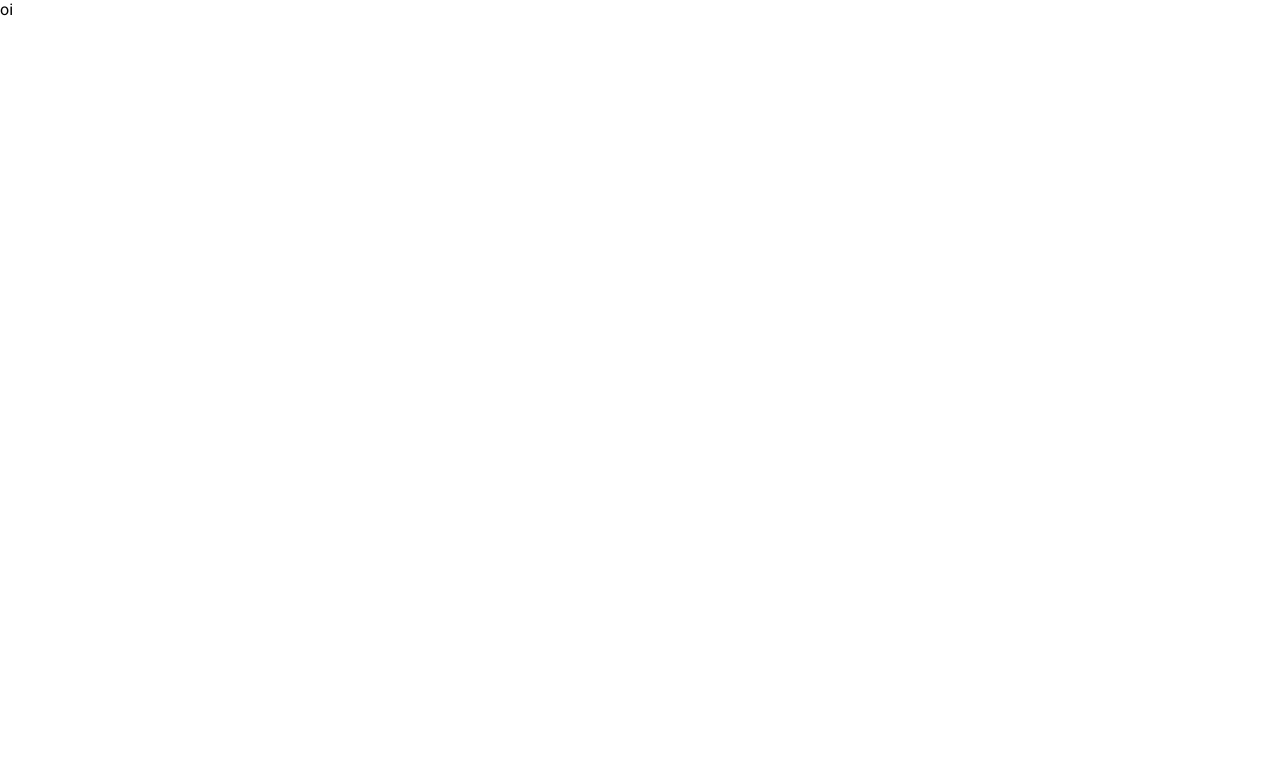
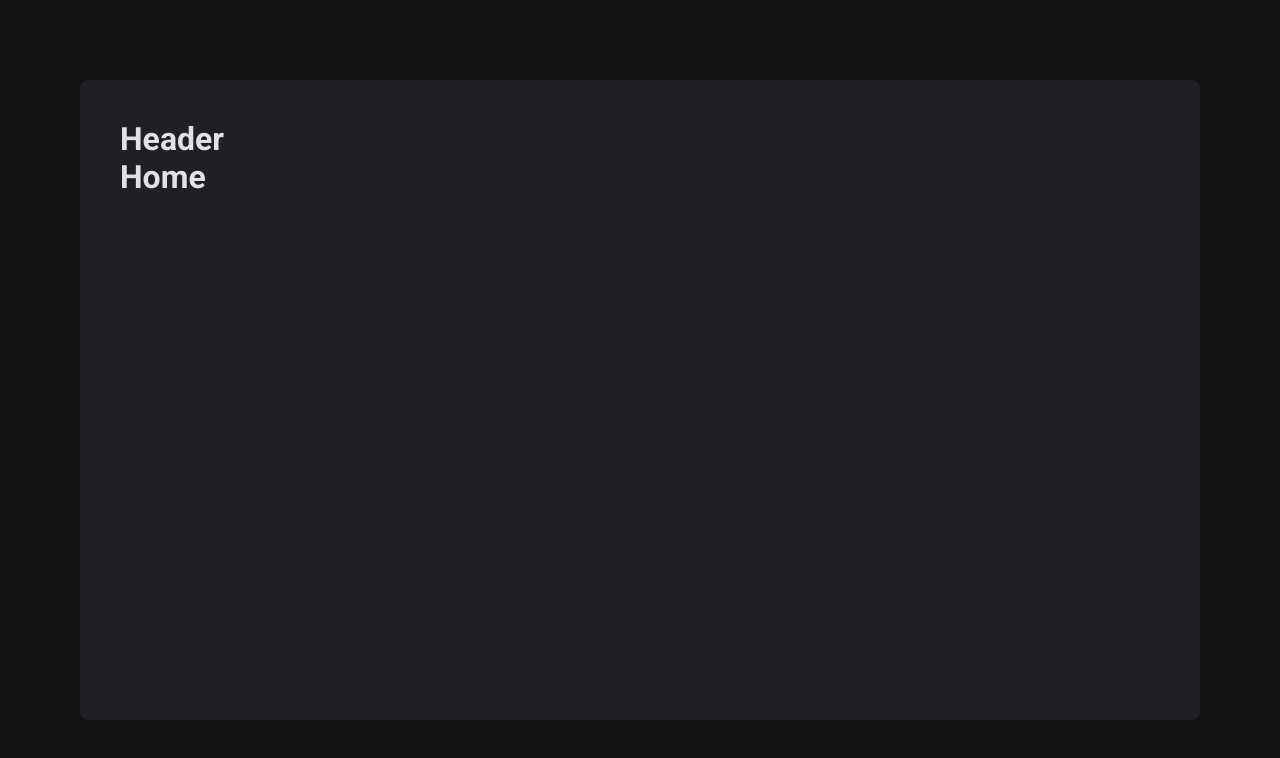
Before and after one commit to GuiPariz/igniteTimer, a React (Vite) app: page / in a window 1280 px wide. Shown: the top 758 px of the page. Built offline with nearby package versions, Linux system fonts and the light colour scheme.

Commit message:
feat: create a LayoutContainer

```diff
--- a/package.json
+++ b/package.json
@@ -11,6 +11,7 @@
   "dependencies": {
     "react": "^18.2.0",
     "react-dom": "^18.2.0",
+    "react-router-dom": "^6.8.1",
     "styled-components": "^5.3.6"
   },
   "devDependencies": {
--- a/src/App.tsx
+++ b/src/App.tsx
@@ -1,19 +1,21 @@
-import { useState } from 'react'
-import {ThemeProvider} from 'styled-components'
-import { GlobalStyle } from './styles/global'
-import { defaultTheme } from './styles/themes/Default'
+import { useState } from "react";
+import { ThemeProvider } from "styled-components";
+import { GlobalStyle } from "./styles/global";
+import { defaultTheme } from "./styles/themes/Default";
+import { BrowserRouter } from "react-router-dom";
+import Router from "./Router";
 
 function App() {
-  const [count, setCount] = useState(0)
+  const [count, setCount] = useState(0);
 
   return (
-    <ThemeProvider theme={defaultTheme}>
-    <div className="App">
-      oi
-    </div>
-    <GlobalStyle/>
-    </ThemeProvider>
-  )
+    <BrowserRouter>
+      <ThemeProvider theme={defaultTheme}>
+        <Router/>
+        <GlobalStyle />
+      </ThemeProvider>
+    </BrowserRouter>
+  );
 }
 
-export default App
+export default App;
--- /dev/null
+++ b/src/Router/index.tsx
@@ -0,0 +1,15 @@
+import { Route, Routes } from "react-router-dom";
+import History from "../pages/history";
+import Home from "../pages/home";
+import DefaultLayout from "../pages/layouts/DefaultLayout";
+
+export default function Router(){
+  return(
+    <Routes>
+      <Route path="/" element={<DefaultLayout/>}>
+        <Route path="/" element={<Home/>}/>
+        <Route path="/history" element={<History/>}/>
+      </Route>
+    </Routes>
+  )
+}
--- /dev/null
+++ b/src/components/Header/index.tsx
@@ -0,0 +1,5 @@
+export default function Header(){
+  return(
+    <h1>Header</h1>
+  )
+}
--- /dev/null
+++ b/src/pages/history/index.tsx
@@ -0,0 +1,5 @@
+export default function History(){
+  return(
+    <h1>History</h1>
+  )
+}
--- /dev/null
+++ b/src/pages/home/index.tsx
@@ -0,0 +1,5 @@
+export default function Home(){
+  return(
+    <h1>Home</h1>
+  )
+}
--- /dev/null
+++ b/src/pages/layouts/DefaultLayout/index.tsx
@@ -0,0 +1,12 @@
+import Header from "../../../components/Header";
+import {Outlet} from "react-router-dom"
+import { LayoutContainer } from "./styles";
+
+export default function DefaultLayout(){
+  return(
+    <LayoutContainer>
+      <Header/>
+      <Outlet/>
+    </LayoutContainer>
+  )
+}
--- /dev/null
+++ b/src/pages/layouts/DefaultLayout/styles.ts
@@ -0,0 +1,10 @@
+import styled from 'styled-components'
+
+export const LayoutContainer = styled.div`
+  width: 70rem;
+  height: calc(100vh - 10rem);
+  margin: 5rem auto;
+  border-radius: 8px;
+  padding: 2.5rem;
+  background-color: ${props => props.theme.gray[2]};
+`
--- a/src/styles/global.ts
+++ b/src/styles/global.ts
@@ -7,6 +7,11 @@
     box-sizing: border-box;
   }
 
+  body{
+    background-color: ${props => props.theme.gray[1]};
+    color: ${props => props.theme.gray[7]};
+  }
+
   body, input, textarea,button{
     font-family: 'Roboto', sans-serif;
     font-weight: 400;
```
Also changed, not shown: 1 other file (tests, documents, lock files or other folders).
